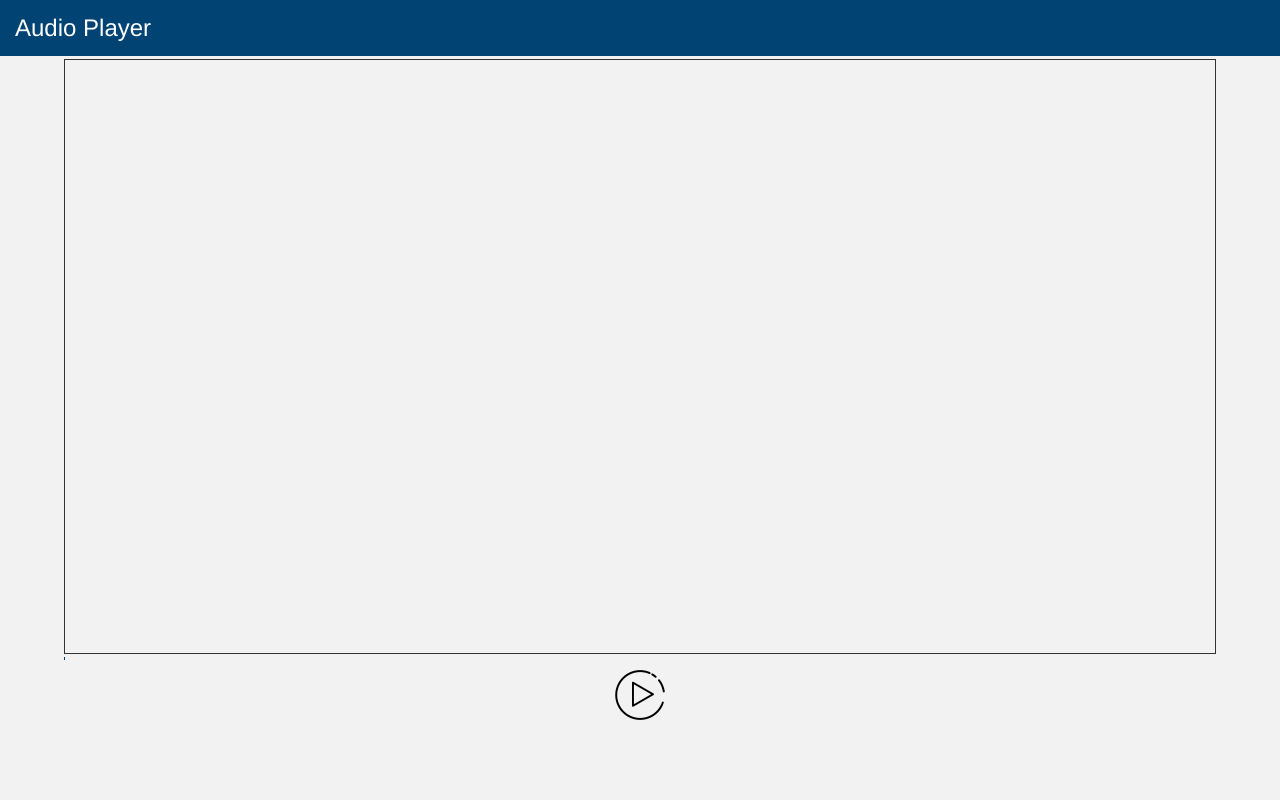
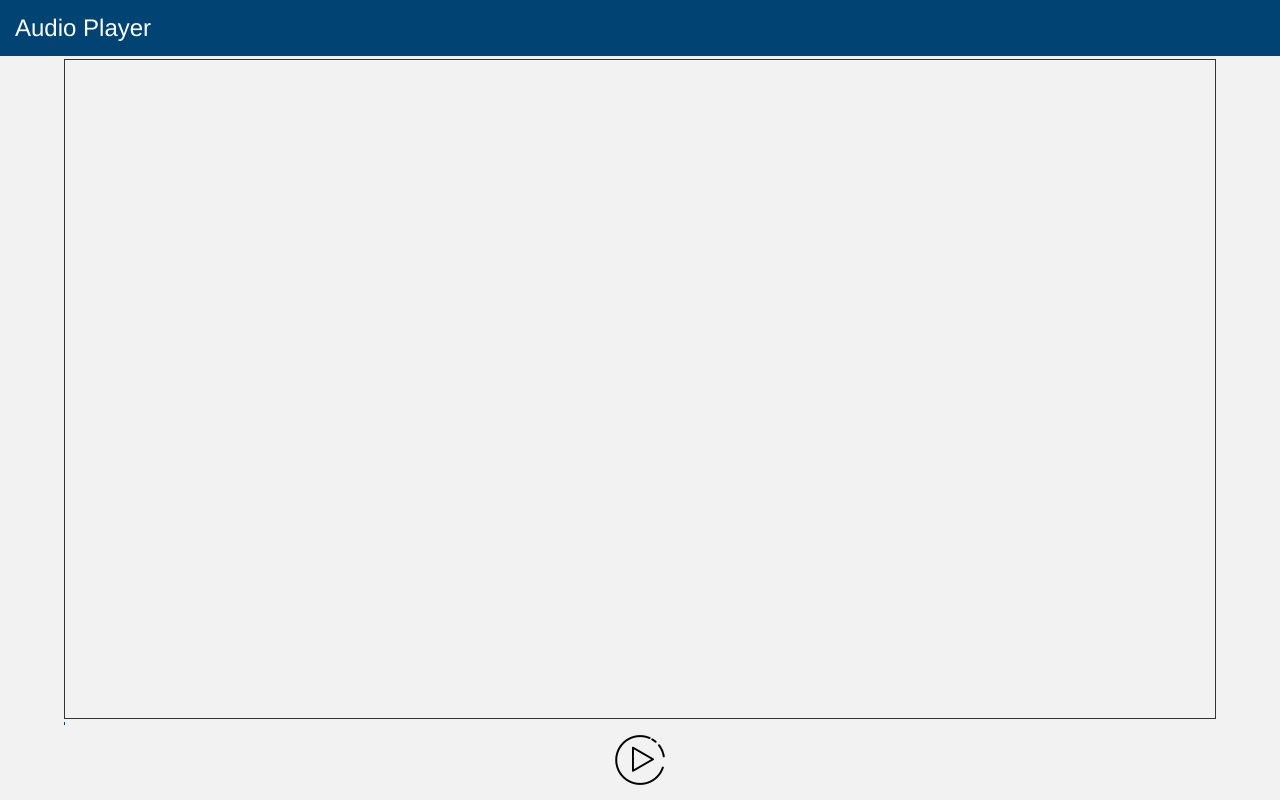
Before and after one commit to ItsMeZy/PWA_audioplayer, a website built with Parcel: page index.html in a window 1280 px wide. Built offline with nearby package versions, Linux system fonts and the light colour scheme; files whose address does not match are found by name.

Commit message:
modified scss

```diff
--- a/scss/main.scss
+++ b/scss/main.scss
@@ -50,7 +50,7 @@ body{
 .canvas_container{
     margin: 3px auto;
     width: 90%;
-    height: calc((100% - 56px)*0.8) ;
+    height: calc((100% - 140px)) ;
 }
 canvas{
     height: 100%;
```
